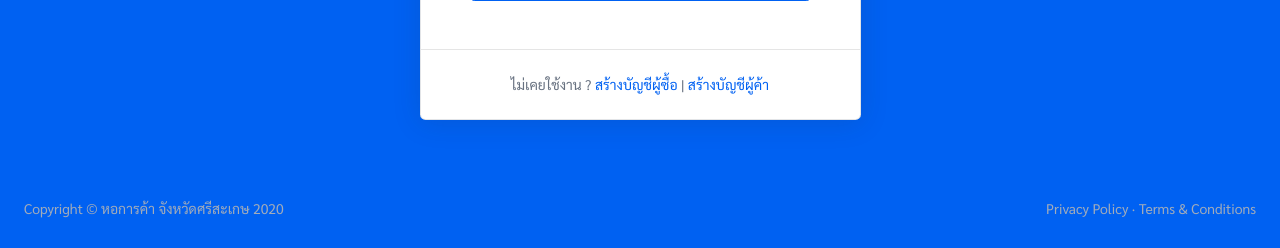
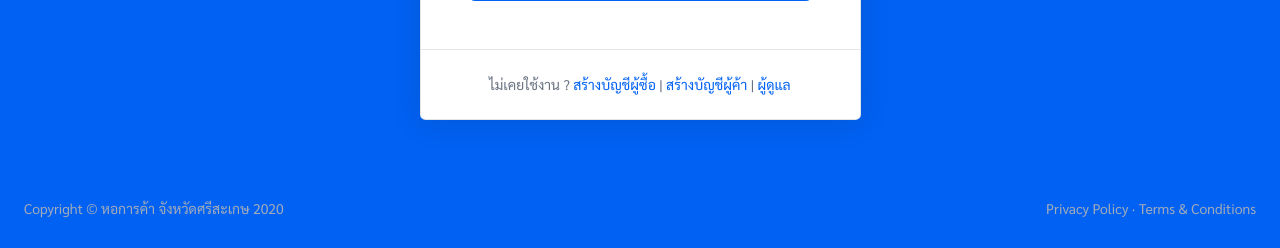
Before and after one commit to numvarn/lavadurian, a Django app: page /members/login in a window 1280 px wide. Shown: the part 624-872 px from the top of the page. Run offline with Django 3.2, Linux system fonts and the light colour scheme; some libraries are stand-ins or nearby versions.

Commit message:
update line

```diff
--- a/templates/login-social.html
+++ b/templates/login-social.html
@@ -77,7 +77,7 @@
                   </div>
                   <hr class="my-0" />
                   <div class="card-body px-5 py-4">
-                    <div class="small text-center">ไม่เคยใช้งาน ? <a href="{% url 'customer-regis' %}">สร้างบัญชีผู้ซื้อ</a> | <a href="{% url 'member-regis' %}">สร้างบัญชีผู้ค้า</a></div>
+                    <div class="small text-center">ไม่เคยใช้งาน ? <a href="{% url 'customer-regis' %}">สร้างบัญชีผู้ซื้อ</a> | <a href="{% url 'member-regis' %}">สร้างบัญชีผู้ค้า</a> | <a href="{% url 'admin:index' %}">ผู้ดูแล</a></div>
                   </div>
                 </div>
               </div>
```
Also changed, not shown: 1 other file.
